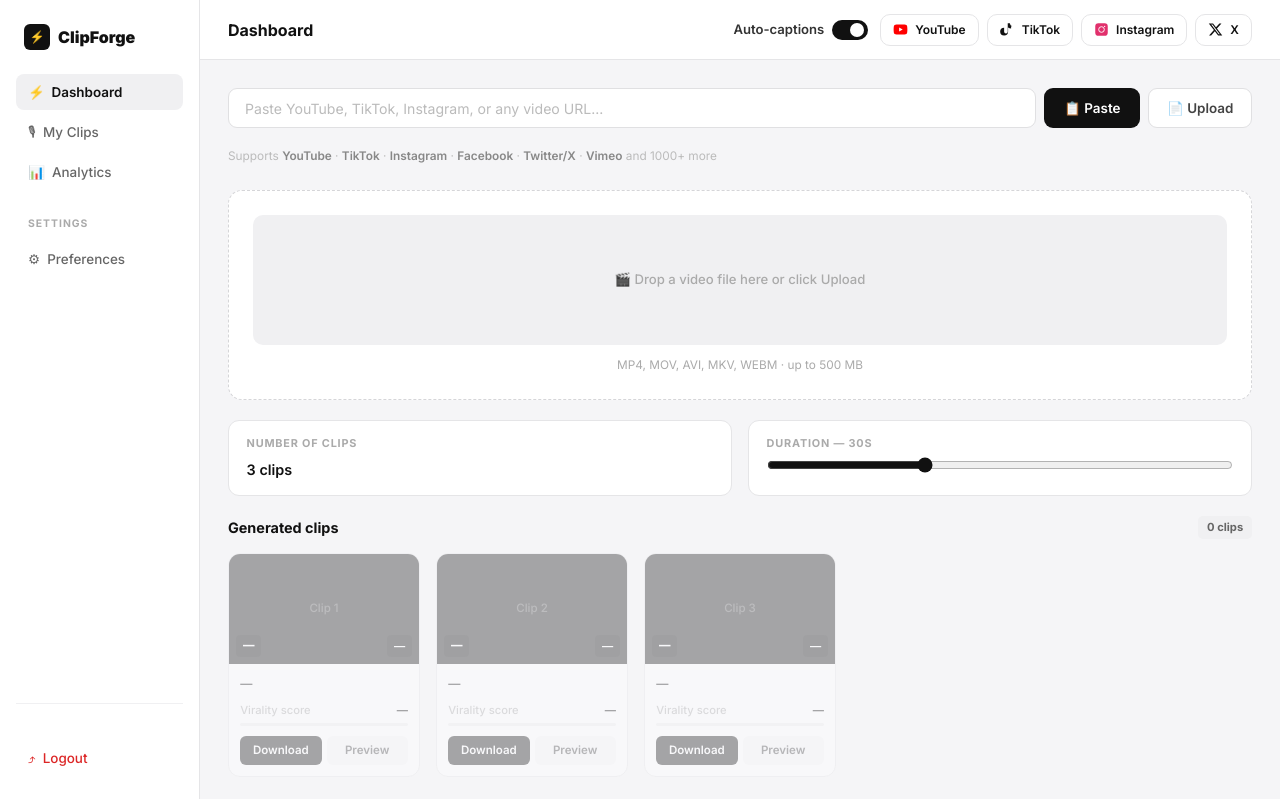
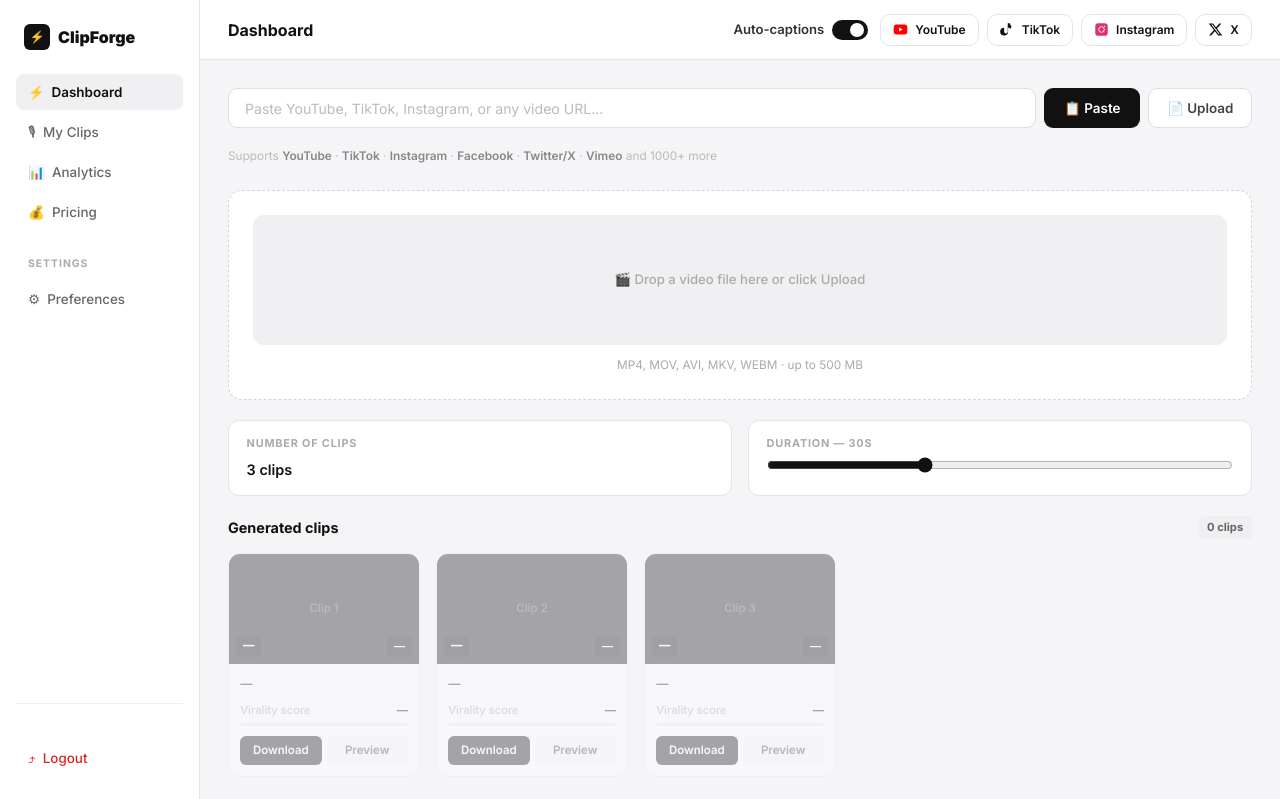
Before and after one commit to mamtarani999944-cmyk/clipforge, a Flask app: page / in a window 1280 px wide. Shown: the top 799 px of the page. Run offline with Flask 3, Linux system fonts and the light colour scheme; the visitor is signed in with stand-in values (Sample User, id 1); data that the repository does not hold is empty; some libraries are stand-ins or nearby versions.

Commit message:
Add Pricing link to sidebar navigation

```diff
--- a/templates/index.html
+++ b/templates/index.html
@@ -161,6 +161,7 @@
     <a class="nav-item active" href="/">&#9889; &nbsp;Dashboard</a>
     <a class="nav-item" href="/my-clips">&#127897; &nbsp;My Clips</a>
     <a class="nav-item" href="/analytics">&#128202; &nbsp;Analytics</a>
+    <a class="nav-item" href="/pricing">&#128176; &nbsp;Pricing</a>
     <div class="sidebar-section">Settings</div>
     <a class="nav-item" href="/preferences">&#9881; &nbsp;Preferences</a>
     <div style="margin-top:auto;padding-top:1rem;border-top:1px solid #f0f0f2;margin-top:auto">
```
